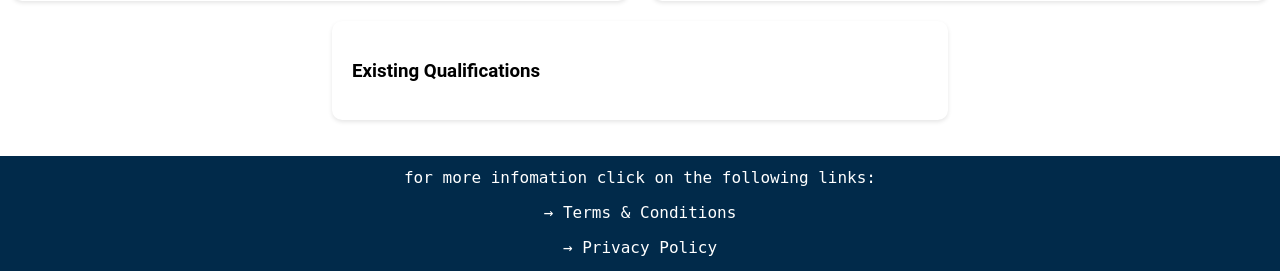
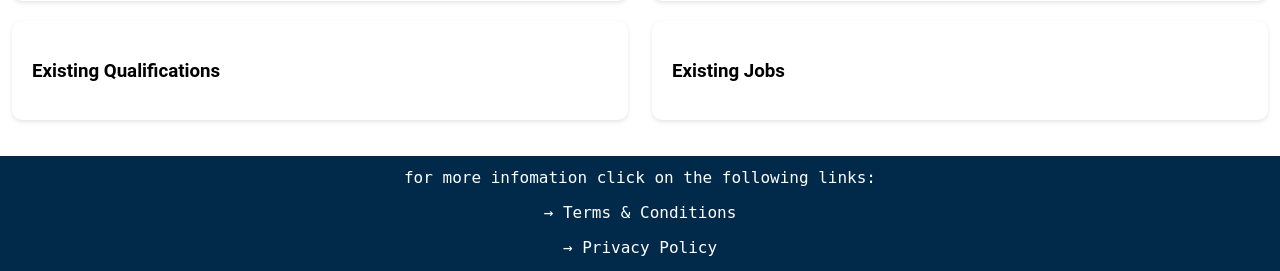
Before and after one commit to Michael-P-Drury/Volunteer-management-for-sports-clubs, a Flask app: page /admin in a window 1280 px wide. Shown: the part 773-1044 px from the top of the page. Run offline with Flask 3, Linux system fonts and the light colour scheme; some libraries are stand-ins or nearby versions.

Commit message:
fixed timetable page and added ability to delete job

```diff
--- a/website/routes.py
+++ b/website/routes.py
@@ -129,6 +129,7 @@ def admin():
     users = User.query.all()
     qualifications = Qualification.query.all()
     new_job_form = newJobForm()
+    jobs = Jobs.query.all()
 
     requests = Requests.query.all()
 
@@ -244,8 +245,15 @@ def admin():
 
 
     return render_template('admin.html', users=users, new_job_form=new_job_form, qualification_form=qualification_form,
-                           qualifications=qualifications, requests = requests, remove_requests = remove_requests)
+                           qualifications=qualifications, requests = requests, remove_requests = remove_requests, jobs = jobs)
 
+@app.route('/delete_job/<int:job_id>', methods=['POST'])
+def delete_job(job_id):
+    delete_job = Jobs.query.get(job_id)
+    if delete_job:
+        db.session.delete(delete_job)
+        db.session.commit()
+    return redirect(url_for('admin'))
 
 # route for the signup page which takes you to the home page and the URL of the base URL/signup
 @app.route('/signup', methods=['GET', 'POST'])
--- a/website/templates/admin.html
+++ b/website/templates/admin.html
@@ -138,5 +138,21 @@
         {% endfor %}
         </ul>
     </div>
+
+    <div class="admin-box admin-scrollable-box">
+        <h3>Existing Jobs</h3>
+        <div>
+            {% for job in jobs %}
+                <p>{{ job.job_name }}</p>
+                <div>
+                    <form method = "post" action="{{ url_for('delete_job', job_id=job.job_id) }}" onclick="return confirm('Are you sure you want to delete this job?');">
+                        <input type = "hidden" name = "delete_job_id" value = {{ job.job_id }}>
+                        <input type = "submit" value = "delete job">
+                    </form>
+                </div>
+            {% endfor %}
+        </div>
+
+    </div>
 </div>
 {% endblock %}
--- a/website/templates/timetable.html
+++ b/website/templates/timetable.html
@@ -10,7 +10,8 @@
 
 <div class="timetable-boxes">
     {% for job in jobs %}
-    <div class="job-content" onclick="togglePopup('{{ job.job_id }}')">
+    <div class="job-content">
+        <element onclick="togglePopup('{{ job.job_id }}')">
             <div class="job-box">
                 <div class="job-name-box">
                     <div class="job-name"><b>{{ job.job_name }}</b></div>
@@ -20,9 +21,10 @@
                 <div>Start time: <span>{{ job.start_time }}</span></div>
                 <div>End time: <span>{{ job.end_time }}</span></div>
             </div>
+        </element>
 
         <div class="popup" id="popup-{{ job.job_id }}">
-            <div class="popup-overlay" onclick="togglePopup('{{ job.job_id }}')"></div>
+            <div class="popup-overlay"></div>
             <div class="popup-content">
                 <div class="popup-close-btn" onclick="togglePopup('{{ job.job_id }}')">&times;</div>
                 <div class="popup-job-name-box">
```
Lines whose indentation alone changed are shown as unchanged.
